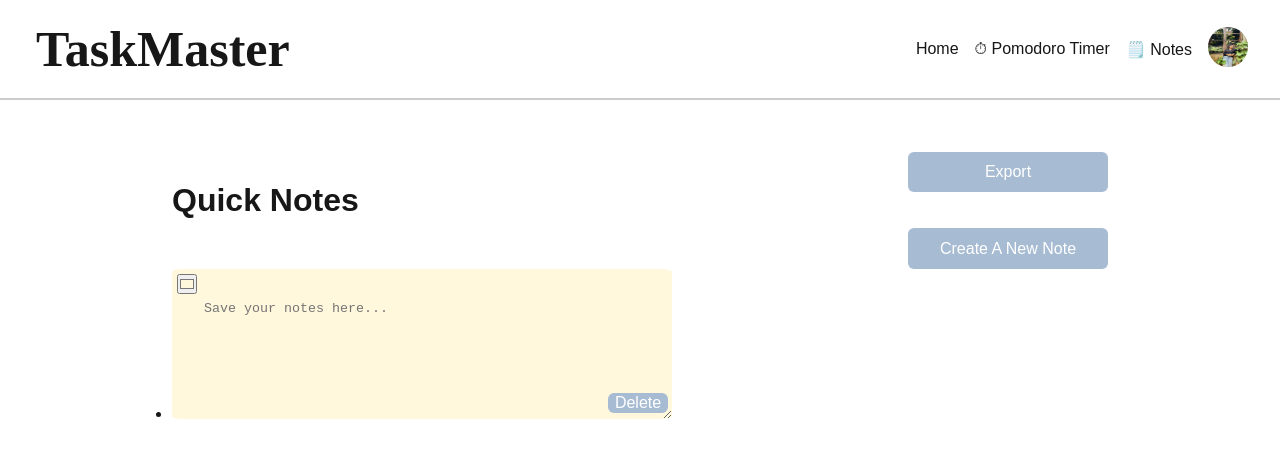
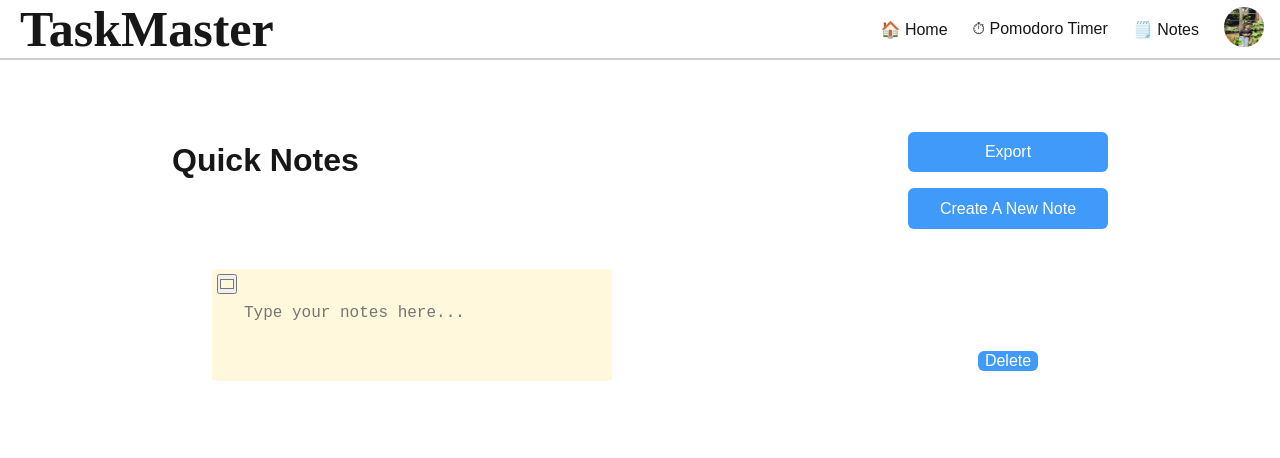
Before and after one commit to gpreeths/mini-productivity-hub, a Next.js app: page /notes in a window 1280 px wide. Shown: the top 458 px of the page. Built offline with nearby package versions, Linux system fonts and the light colour scheme.

Commit message:
first completed version

```diff
--- a/components/Navbar.tsx
+++ b/components/Navbar.tsx
@@ -13,7 +13,7 @@ const HomeNavbar = () => {
                     <Link href="/todo" >📝 To-Do-List</Link>
                     <Link href="/pomodoro">⏱ Pomodoro Timer</Link>
                     <Link href="/notes">🗒️ Notes</Link>
-                    <Link href='/notes'><img src="/profilepic.jpeg" alt="" /></Link>
+                    <Link href='/'><img src="/profilepic.jpeg" alt="" /></Link>
                 </nav>
             </div>
         </>
@@ -26,11 +26,11 @@ const PomodoroNavbar=()=>{
             <div className='menu'>
                 <TaskMaster/>
                 <nav className='nav'>
-                    <Link href="/todo" >Home</Link>
+                    <Link href="/" >🏠 Home</Link>
                     <Link href="/todo" >📝 To-Do-List</Link>
 
                     <Link href="/notes">🗒️ Notes</Link>
-                    <Link href='/notes'><img src="/profilepic.jpeg" alt="" /></Link>
+                    <Link href='/'><img src="/profilepic.jpeg" alt="" /></Link>
                 </nav>
             </div>
         </>
@@ -43,10 +43,10 @@ const TodoNavbar=()=>{
         <div className='menu'>
                <TaskMaster/>
                 <nav className='nav'>
-                    <Link href="/homepage" >Home</Link>
+                    <Link href="/" >🏠 Home</Link>
                     <Link href="/pomodoro">⏱ Pomodoro Timer</Link>
                     <Link href="/notes">🗒️ Notes</Link>
-                    <Link href='/notes'><img src="/profilepic.jpeg" alt="" /></Link>
+                    <Link href='/'><img src="/profilepic.jpeg" alt="" /></Link>
                 </nav>
             </div>
         </>
@@ -61,10 +61,10 @@ const NoteNavbar = () => {
 
                 <nav className='nav'>
 
-                    <Link href="/home" >Home</Link>
+                    <Link href="/" >🏠 Home</Link>
                     <Link href="/pomodoro">⏱ Pomodoro Timer</Link>
                     <Link href="/notes">🗒️ Notes</Link>
-                    <Link href='/notes'><img src="/profilepic.jpeg" alt="" /></Link>
+                    <Link href='/'><img src="/profilepic.jpeg" alt="" /></Link>
                 </nav>
             </div>
         </>
--- a/src/pages/index.tsx
+++ b/src/pages/index.tsx
@@ -7,7 +7,7 @@ function HomePage() {
     <>
     <HomeNavbar/>
     <div className="maincontainerHomePage">
-      <h1>Welcome to Mini Productivity Hub</h1>
+      <h1>Welcome to Mini Productivity Hub</h1><br />
       <p>
         Your all-in-one solution for streamlined productivity — manage tasks, focus with the Pomodoro technique, and jot down ideas effortlessly.
       </p>
--- a/src/pages/notes.tsx
+++ b/src/pages/notes.tsx
@@ -81,17 +81,24 @@ function Notes() {
           </div>
         </div>
 
-        <div ref={notesRef}> {/* 👈 this is the exportable container */}
+        <div ref={notesRef} className='notesarea'> {/* 👈 this is the exportable container */}
           <ul>
             {notes.map((note) => (
               <li key={note.id} style={{ position: 'relative' }}>
                 <textarea
-                  className='noteslist'
-                  value={note.content}
-                  onChange={(e) => handleNoteChange(note.id, e.target.value)}
-                  style={{ backgroundColor: note.color }}
-                  placeholder='Save your notes here...'
-                />
+  ref={ref => {
+    if (ref) {
+      ref.style.height = 'auto'; // Reset height
+      ref.style.height = `${ref.scrollHeight}px`; // Set to content height
+    }
+  }}
+  value={note.content}
+  onChange={(e) => handleNoteChange(note.id, e.target.value)}
+  className='noteslist'
+  placeholder="Type your notes here..."
+  style={{ backgroundColor: note.color }}
+/>
+
                 <input
                   type='color'
                   value={note.color || '#fff8dc'}
--- a/src/styles/globals.css
+++ b/src/styles/globals.css
@@ -40,29 +40,29 @@ a {
 
 .nav {
   display: flex;
-  gap: 1rem;
+  gap: 25px;
   padding: 1rem;
   align-items: center;
 
 }
 
-.nav img{
+.nav img {
   width: 40px;
   height: 40px;
   border-radius: 52%;
 }
+
 .menu {
   display: flex;
   justify-content: space-between;
   align-items: center;
-  padding: 1rem;
-  max-height: 100px;
-   border-bottom: 2px solid #ccc
+  height: 60px;
+  border-bottom: 2px solid #ccc;
 }
 
 /* index------------------------ */
 .maincontainerHomePage {
-  max-width: 1000px;
+  max-width: 1100px;
   margin: auto;
   padding: 2rem;
 }
@@ -112,6 +112,7 @@ a {
 .itemBlock button:hover {
   background-color: #0059c1;
 }
+
 /* --------------------- */
 
 .pomodorocontainer {
@@ -139,23 +140,34 @@ a {
   width: 500px;
 }
 
+.button-group-wrapper {
+  display: flex;
+  flex-direction: column;
+  align-items: center;
+  margin-top: 20px;
+}
+
 .button-group {
   display: flex;
+  gap: 1rem;
   justify-content: center;
-  gap: 1rem;
 }
+
+.reset-button {
+  margin-top: 1rem;
+}
+
 
 button {
   padding: 0.7rem 1.2rem;
   font-size: 1rem;
-  background-color: #a7bcd3;
+  background-color: #409af9;
   color: white;
   border: none;
   border-radius: 6px;
   cursor: pointer;
   transition: 0.3s ease;
   width: 200px;
-  margin-top: 20px;
 
 }
 
@@ -167,15 +179,18 @@ button:disabled {
   background-color: #a0a0a0;
   cursor: not-allowed;
 }
-button:active{
+
+button:active {
   background-color: #0059c1;
 }
+
 /* ---------------------------------------todo */
-.todomaincontainer{
-  max-width: 1000px;
-  margin:0 auto;
+.todomaincontainer {
+  max-width: 1100px;
+  margin: 0 auto;
   padding: 2rem;
 }
+
 .addtask input {
   margin-top: 30px;
   width: 500px;
@@ -187,28 +202,50 @@ button:active{
   background-color: #f3e9e9;
   border-radius: 8px;
 }
-.addtask{
+
+.addtask {
   align-items: center;
   display: flex;
   justify-content: space-between;
   max-width: 1000px;
 }
 
-.tasklist{
+.tasklist {
   margin: auto;
   max-width: 1000px;
   padding: 2rem;
 }
-.tasklist li{
+
+.tasklist li {
   align-items: center;
   display: flex;
   justify-content: space-between;
 }
+
 .taskitem {
   display: flex;
   align-items: center;
   gap: 1rem;
   margin-bottom: 1rem;
+}
+
+.todotable {
+  margin-top: 20px;
+  width: 100%;
+  table-layout: fixed;
+  padding: 20px
+}
+
+.todotable td {
+  padding: 10px 12px;
+  text-align: left;
+  vertical-align: middle;
+  width: 100px;
+
+}
+
+.addtask button {
+  margin-top: 30px;
 }
 
 .checkbox {
@@ -233,32 +270,52 @@ margin: auto;
   text-decoration: line-through;
   color: #888;
 }
+
 /* ------------------------notes */
-.notesmaincontainer{
+.notesmaincontainer {
   margin: auto;
   max-width: 1000px;
   padding: 2rem;
 }
-.c1{
+
+.c1 {
   justify-content: space-between;
   align-items: center;
   display: flex;
 }
-.notesinput textarea,.noteslist{
-  width: 500px;
-  height: 150px;
+
+.notesinput textarea,
+.noteslist {
+  width: 400px;
   border-radius: 2%;
   border: none;
   list-style: none;
   padding: 2rem;
+  box-sizing: border-box;
+  overflow: hidden;
+  resize: none;
+  line-height: 1.5;
+  font-size: 1rem;
+  list-style: none;
 
 }
+
+.notesarea ul,li{
+list-style: none;
+margin: 20px 20px;
+display: grid;
+grid-template-columns: repeat(auto-fit, minmax(300px, 1fr));
+  gap: 1.5rem;
+}
 .button-column {
+  margin-top: 40px;
   display: flex;
   flex-direction: column;
-  gap: 1rem; /* Adds spacing between buttons */
+  gap: 1rem;
+  /* Adds spacing between buttons */
 }
-.color-picker{
+
+.color-picker {
   position: absolute;
   top: 5px;
   left: 5px;
@@ -267,18 +324,19 @@ display: flex;
 
 
 }
-.deletenotebutton{
+
+.deletenotebutton {
   width: 60px;
   padding: 0rem;
   height: 20px;
   position: absolute;
   bottom: 10px;
-  right: 440px;
+  right: 30px;
 }
 
 
 /* ------------------TaskMaster */
-.taskmaster{
+.taskmaster {
   font-family: "Caveat", cursive;
   font-optical-sizing: auto;
   font-weight: 900;
```
Also changed, not shown: src/pages/pomodoro.tsx (+17 -4 lines), src/pages/todo.tsx (+48 -33 lines), 2 other files (tests, documents, lock files or other folders). Lines whose indentation alone changed are shown as unchanged.
